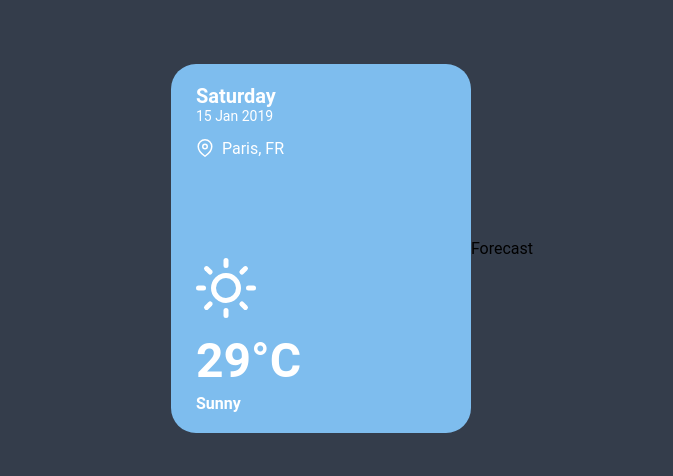
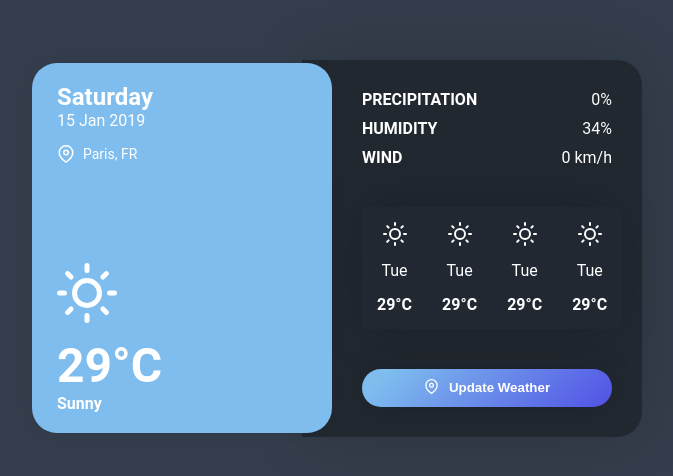
Before and after one commit to MateusPaixao/weather-app, a React (Create React App) app: page / in a window 1280 px wide. Shown: the part 152-628 px from the top of the page, without its empty margins (288-961 px from the left). Built offline with nearby package versions, Linux system fonts and the light colour scheme.

Commit message:
feat: feat component UIs

```diff
--- a/src/App.tsx
+++ b/src/App.tsx
@@ -2,15 +2,17 @@ import React, { Fragment } from 'react';
 
 import { CurrentWeatherCard, ForecastWeatherCard } from 'components';
 
-import GlobalStyles, { Container } from 'GlobalStyles';
+import GlobalStyles, { Container, Content } from 'GlobalStyles';
 
 function App() {
   return (
     <Fragment>
       <GlobalStyles />
       <Container>
-        <CurrentWeatherCard />
-        <ForecastWeatherCard />
+        <Content>
+          <CurrentWeatherCard />
+          <ForecastWeatherCard />
+        </Content>
       </Container>
     </Fragment>
   );
--- a/src/GlobalStyles.tsx
+++ b/src/GlobalStyles.tsx
@@ -18,12 +18,26 @@ const GlobalStyle = createGlobalStyle`
 
 export const Container = styled.div`
     max-width: 100%;
-    height: 100vh;
+    min-height: 100vh;
     background-color: #343d4b;
 
     display: flex;
     align-items: center;
     justify-content: center;
+
+    @media all and (max-width: 660px){
+        padding: 30px;
+    }
 `;
 
+export const Content = styled.div`
+    display: flex;
+    align-items: center;
+    justify-content: center;
+
+    @media all and (max-width: 660px){
+        flex-direction: column;
+    }
+`
+
 export default GlobalStyle
--- /dev/null
+++ b/src/components/CardWeekDay/index.tsx
@@ -0,0 +1,16 @@
+import React from 'react';
+import { Sun } from 'react-feather'
+
+import { Container } from './styles';
+
+const CardWeekDay: React.FC = () => {
+  return (
+    <Container>
+      <Sun />
+      <span>Tue</span>
+      <strong>29°C</strong>
+    </Container>
+  )
+}
+
+export default CardWeekDay;
--- /dev/null
+++ b/src/components/CardWeekDay/styles.ts
@@ -0,0 +1,23 @@
+import styled from 'styled-components'
+
+export const Container = styled.div`
+    display: flex;
+    align-items: center;
+    flex-direction: column;
+    gap: 15px;
+    padding: 15px;
+    background-color: #222832;
+    border-radius: 10px;
+    transition: 200ms ease;
+
+    &:hover {
+        transform: scale(1.1);
+	    background: #fff;
+	    color: #222831;
+	    box-shadow: 0 0 40px -5px rgba(0, 0, 0, 0.2)
+    }
+
+    @media all and (max-width: 660px){
+        padding: 10px;
+    }
+`
--- a/src/components/CurrentWeatherCard/index.tsx
+++ b/src/components/CurrentWeatherCard/index.tsx
@@ -8,10 +8,10 @@ const CurrentWeatherCard: React.FC = () => {
   return (
     <Container>
         <DateLocation>
-          <p>
-            <strong>Saturday</strong>
+          <section>
+            <h2>Saturday</h2>
             <span>15 Jan 2019</span>
-          </p>
+          </section>
           <p>
             <MapPin size={18} /> <span>Paris, FR</span>
           </p>
@@ -19,10 +19,10 @@ const CurrentWeatherCard: React.FC = () => {
 
         <WeatherInfo>
           <Sun size={60} />
-          <p>
+          <section>
             <h1>29°C</h1>
             <span>Sunny</span>
-          </p>
+          </section>
         </WeatherInfo>
     </Container>
   )
--- a/src/components/CurrentWeatherCard/styles.ts
+++ b/src/components/CurrentWeatherCard/styles.ts
@@ -6,29 +6,37 @@ export const Container = styled.div`
     padding: 20px 25px;
     width: 300px;
     color: #ffffff;
+    box-shadow: 0 0 20px -10px rgba(0, 0, 0, 0.2);
+    transition: transform 300ms ease;
+    position: relative;
+    z-index: 2;
+
+    &:hover {
+        transform: scale(1.1);
+    }
+
+    @media all and (max-width: 660px){
+        width: 100%;
+        max-width: 250px;
+    }
 `
 
 export const DateLocation = styled.div`
-    p span {
+    section span {
         display: block;
     }
 
-    p:first-child {
+    p {
+        display: flex;
+        align-items: center;
+        margin: 15px 0 100px 0;
+
         strong {
             font-size: 20px;
         }
 
         span {
             font-size: 14px;
-        }
-    }
-
-    p:last-child {
-        display: flex;
-        align-items: center;
-        margin: 15px 0 100px 0;
-
-        span {
             display: block;
             margin-left: 8px;
         }
@@ -36,12 +44,11 @@ export const DateLocation = styled.div`
 `
 
 export const WeatherInfo = styled.div`
-    p {
+    section {
         margin-top: 10px;
 
         h1 {
             font-size: 48px;
-            margin-bottom: 5px;
         }
 
         span {
--- a/src/components/ForecastWeatherCard/index.tsx
+++ b/src/components/ForecastWeatherCard/index.tsx
@@ -1,11 +1,42 @@
 import React from 'react';
 
-import { Container } from './styles';
+import { MapPin } from 'react-feather'
+
+import { CardWeekDay } from 'components'
+
+import { Container, Details, WeekContainer, ButtonContainer } from './styles';
 
 const ForecastWeatherCard: React.FC = () => {
   return (
     <Container>
-        Forecast
+        <Details>
+          <li>
+            <span>precipitation</span>
+            <span>0%</span>
+          </li>
+          <li>
+            <span>humidity</span>
+            <span>34%</span>
+          </li>
+          <li>
+            <span>wind</span>
+            <span>0 km/h</span>
+          </li>
+        </Details>
+
+        <WeekContainer>
+          <CardWeekDay />
+          <CardWeekDay />
+          <CardWeekDay />
+          <CardWeekDay />
+        </WeekContainer>
+
+        <ButtonContainer>
+          <button type="button">
+            <MapPin size={15} />
+            <span>Update Weather</span>
+          </button>
+        </ButtonContainer>
     </Container>
   )
 }
--- a/src/components/ForecastWeatherCard/styles.ts
+++ b/src/components/ForecastWeatherCard/styles.ts
@@ -1,5 +1,81 @@
 import styled from 'styled-components'
 
 export const Container = styled.div`
+    background-color: #222830;
+    border-radius: 25px;
+    border-top-left-radius: 0;
+    border-bottom-left-radius: 0;
+    box-shadow: 0 0 70px -10px rgb(0 0 0 / 20%);
+    color: #ffffff;
+    padding: 30px;
+    width: 340px;
+    padding-left: 60px;
+    min-height: 366px;
+    transform: translateX(-30px);
+    position: relative;
+    z-index: 1;
 
+    @media all and (max-width: 660px){
+        transform: translate(0, -30px);
+        padding: 60px 15px 15px;
+        width: 100%;
+        max-width: 250px;
+        border-radius: 25px;
+        border-top-left-radius: 0;
+        border-top-right-radius: 0;
+    }
 `
+
+export const Details = styled.ul`
+    list-style: none;
+    margin-bottom: 40px;
+
+    li {
+        display: flex;
+        align-items: center;
+        justify-content: space-between;
+        margin-bottom: 10px;
+
+        span:first-child {
+            text-transform: uppercase;
+            font-weight: bold;
+        }
+    }
+`
+
+export const WeekContainer = styled.div`
+    display: flex;
+    box-shadow: 0 0 50px -5px rgba(0, 0, 0, 0.25);
+`
+
+export const ButtonContainer = styled.div`
+    display: flex;
+    justify-content: center;
+    align-items: center;
+    margin-top: 40px;
+
+    button {
+        outline: none;
+        width: 100%;
+        border: none;
+        border-radius: 25px;
+        padding: 10px;
+        background-image: linear-gradient(135deg, #7ebdee 10%, #5151E5 100%);
+        color: #ffffff;
+        font-weight: 700;
+        box-shadow: 0 0 30px -5px rgba(0, 0, 0, 0.25);
+        cursor: pointer;
+        transition: -webkit-transform 200ms ease;
+        transition: transform 200ms ease;
+
+        &:hover {
+            transform: scale(0.95);
+        }
+
+        span {
+            display: inline-block;
+            margin-left: 10px;
+            transform: translateY(-2px);
+        }
+    }
+`
--- a/src/components/index.ts
+++ b/src/components/index.ts
@@ -1,7 +1,9 @@
 import CurrentWeatherCard from './CurrentWeatherCard'
 import ForecastWeatherCard from './ForecastWeatherCard'
+import CardWeekDay from './CardWeekDay'
 
 export {
     CurrentWeatherCard,
     ForecastWeatherCard,
+    CardWeekDay,
 }
```
Also changed, not shown: 1 other file (tests, documents, lock files or other folders).
